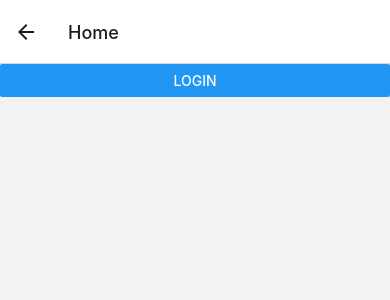
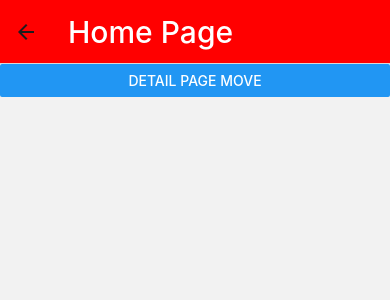
Before and after one commit to kashifjavaid1/React.js, a React Native app: screen /Home in a window 390 px wide. Shown: the top 300 px of the page. Built offline with nearby package versions, Linux system fonts and the light colour scheme.

Commit message:
navigation

```diff
--- a/App.tsx
+++ b/App.tsx
@@ -1,20 +1,47 @@
-import { View, Text } from 'react-native'
+import { View, Text, Button } from 'react-native'
 import React from 'react'
 import { NavigationContainer } from '@react-navigation/native'
 import { createNativeStackNavigator } from '@react-navigation/native-stack';
 import HomeScreen from './Screen/HomeScreen/HomeScreen';
 import Login from './Screen/Login/Login';
 import DetailScreen from './Screen/DeatilScreen/DetailScreen';
+import Navbar from './components/Navbar/Navbar';
 
 const Stack = createNativeStackNavigator();
 
 export default function App() {
   return (
     <NavigationContainer>
-      <Stack.Navigator>
-        <Stack.Screen name="Login" component={Login} />
-        <Stack.Screen name="Home" component={HomeScreen} />
-        <Stack.Screen name="Detail" component={DetailScreen} />
+      <Stack.Navigator
+      screenOptions={
+        {
+        headerStyle:{
+          backgroundColor:'red',
+        },
+     headerTitleStyle:{
+      fontSize:30,
+      color:'white'
+     }
+     }}
+
+      >
+        {/* screen design  */}
+        <Stack.Screen name="Login" component={Login} options={
+          {
+            headerTitle:()=><Button title='Login'/>,
+            headerRight:()=><Navbar/>,
+            title:'Login Page',
+        headerTitleStyle:{
+          fontSize:30,
+          color:'white',
+        },headerStyle:{
+          backgroundColor:'blue'
+        }
+
+        }
+      }/>
+        <Stack.Screen name="Home" component={HomeScreen} options={{title:'Home Page'}} />
+        <Stack.Screen name="Detail" component={DetailScreen} options={{title:'Detail Page'}} />
       </Stack.Navigator>
     </NavigationContainer>
   )
--- a/Screen/DeatilScreen/DetailScreen.tsx
+++ b/Screen/DeatilScreen/DetailScreen.tsx
@@ -8,7 +8,7 @@ export default function HomeScreen(props:Detail) {
   return (
     <View>
       <Text style={{flex:1, justifyContent:'center',alignItems:'center'}}>HomeScreen 1</Text>
-      <Button title='Home' onPress={()=>props.navigation.navigate('Home')}/>
+      <Button title='Home Page Move' onPress={()=>props.navigation.navigate('Home')}/>
     </View>
   )
 }
--- a/Screen/HomeScreen/HomeScreen.tsx
+++ b/Screen/HomeScreen/HomeScreen.tsx
@@ -8,7 +8,7 @@ export default function HomeScreen(props:butt) {
   return (
     <View>
       {/* <Text style={{flex:1, justifyContent:'center',alignItems:'center'}}>HomeScreen 1</Text> */}
-      <Button title='Login' onPress={()=>props.navigation.navigate('Detail')}/>
+      <Button title='Detail Page Move' onPress={()=>props.navigation.navigate('Detail')}/>
     </View>
   )
 }
--- /dev/null
+++ b/components/Navbar/Navbar.tsx
@@ -0,0 +1,10 @@
+import { View, Text, TextInput } from 'react-native'
+import React from 'react'
+
+export default function Navbar() {
+  return (
+    <View>
+     <TextInput placeholder='Search'></TextInput>
+    </View>
+  )
+}
```
